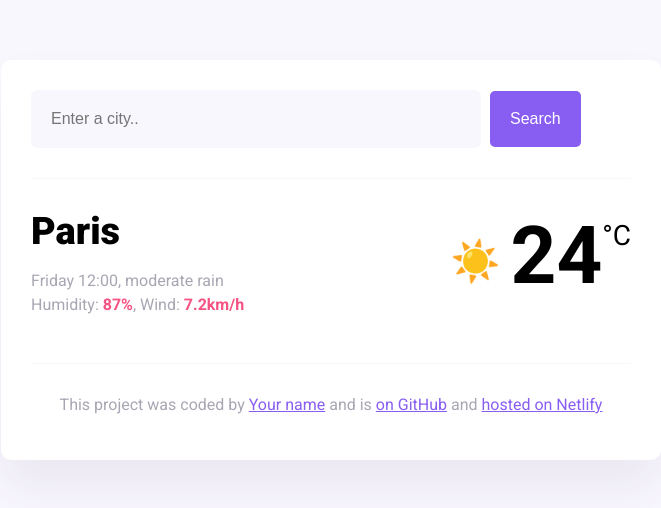
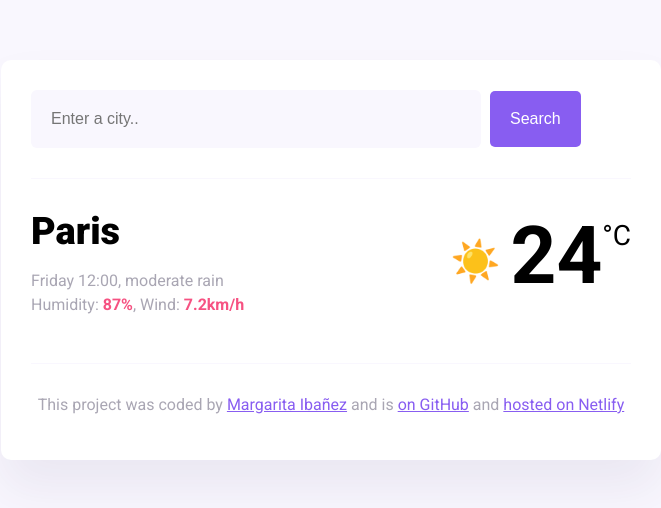
Before and after one commit to Margarita827/Homework-6, a plain HTML site: page index.html in a window 1280 px wide. Shown: the whole page, without its empty margins (309-970 px from the left). Drawn offline with nearby package versions, Linux system fonts and the light colour scheme.

Commit message:
Name updated

```diff
--- a/index.html
+++ b/index.html
@@ -47,7 +47,7 @@
       <footer>
         <p>
           This project was coded by
-          <a href="#" target="_blank">Your name</a> and is
+          <a href="#" target="_blank">Margarita Ibañez</a> and is
           <a href="#" target="_blank"> on GitHub</a> and
           <a href="#" target="_blank">hosted on Netlify</a>
         </p>
```
